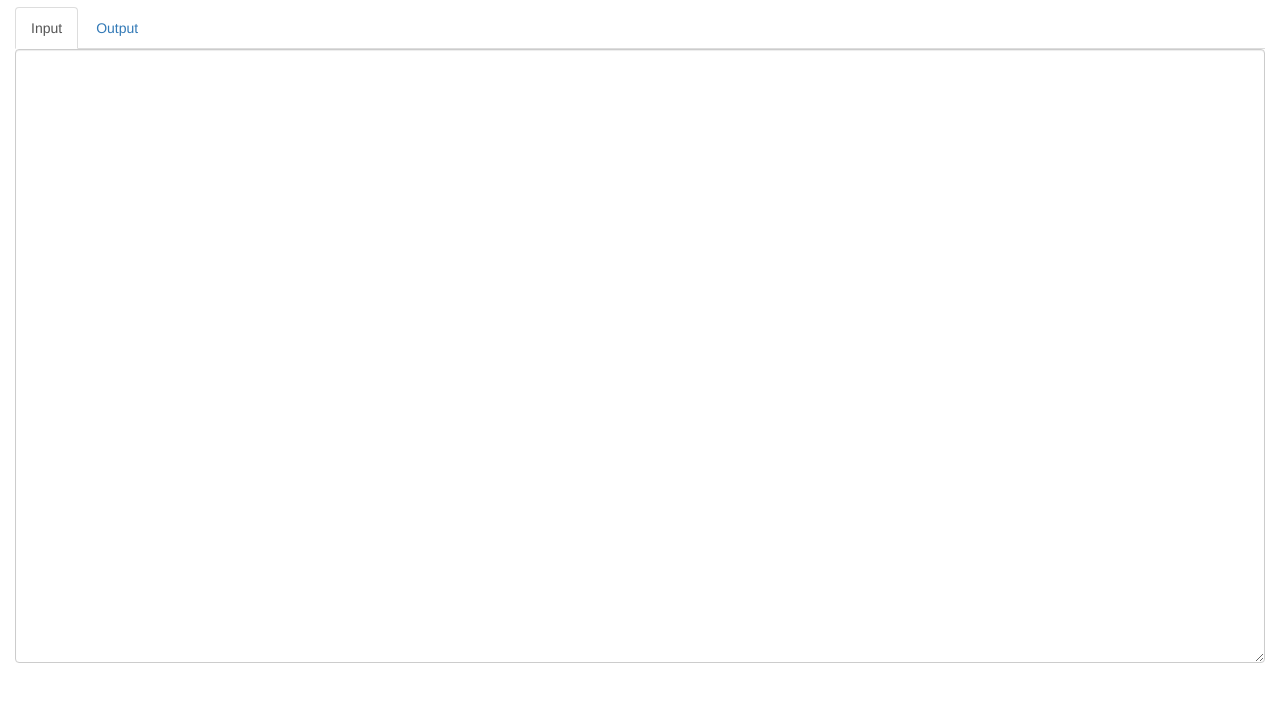
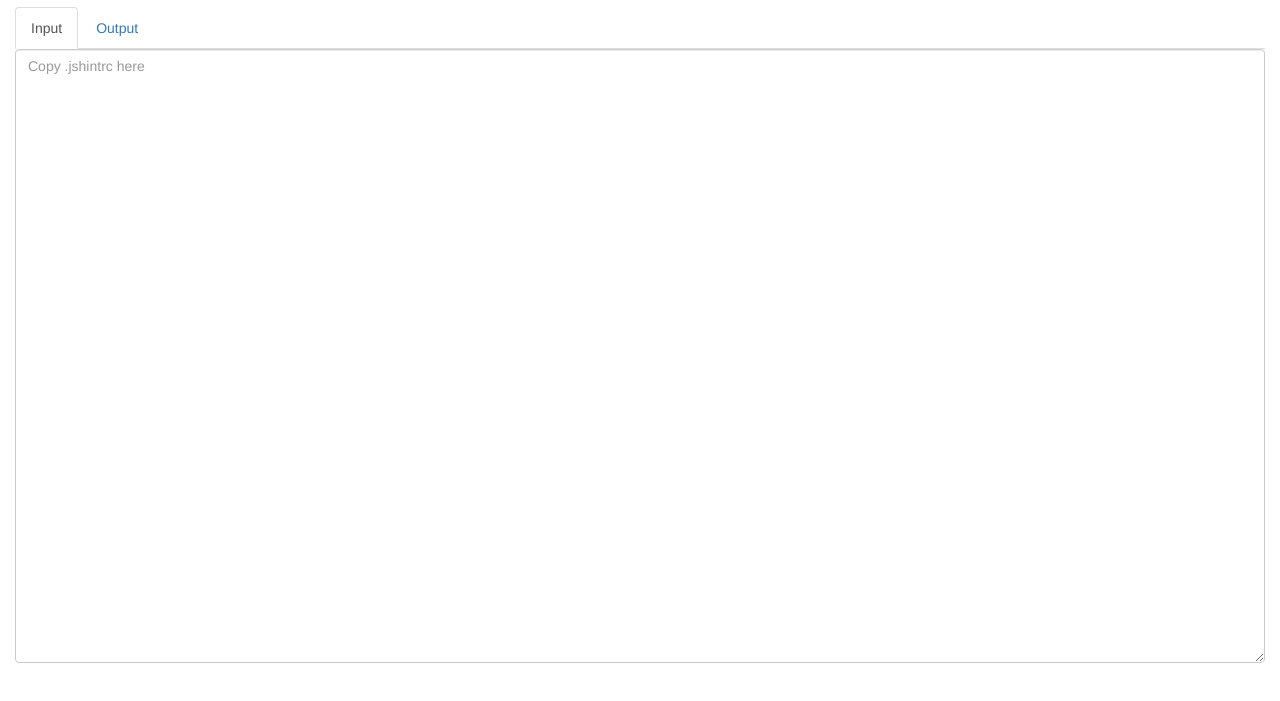
Before and after one commit to chaseconey/jshint-describe, a plain HTML site: page index.html in a window 1280 px wide. Shown: the part 63-764 px from the top of the page. Drawn offline with nearby package versions, Linux system fonts and the light colour scheme.

Commit message:
Remove value for textarea and make placeholder.

```diff
--- a/index.html
+++ b/index.html
@@ -19,7 +19,7 @@
 
 	<div class="tab-content">
 		<div class="tab-pane active" id="input">
-			<textarea name="jshint" class="form-control" id="jshint" rows="30" value='{"bitwise":true,"curly":true,"eqnull":true,"undef":true,"forin":true,"noarg":true,"noempty":true,"nonew":true,"globalstrict":true,"trailing":true,"browser":true,"jquery":true,"nomen":true,"onevar":true,"white":true,"globals":{"jQuery":true,"Handlebars":true,"ram":true,"noty":true,"angular":true,"moment":true},"devel":true}'></textarea>
+			<textarea name="jshint" class="form-control" id="jshint" rows="30" placeholder="Copy .jshintrc here"></textarea>
 		</div>
 		<div class="tab-pane" id="output">
 			<table id="jshint-props" class="table table-condensed table-striped">
```
